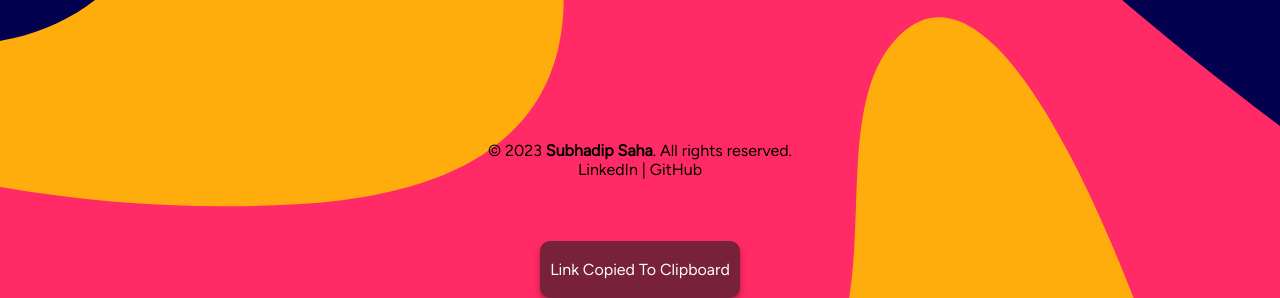
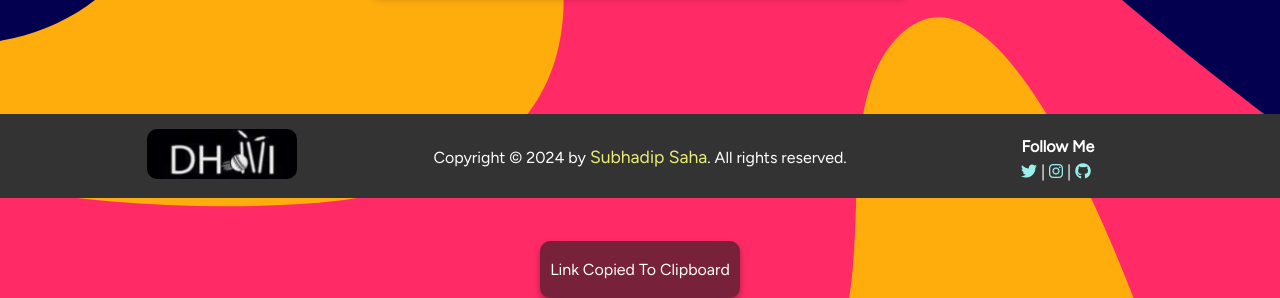
Before and after one commit to subh05sus/ThalaForReason, a website: page src/index.html in a window 1280 px wide. Shown: the part 602-900 px from the top of the page. Drawn offline with nearby package versions, Linux system fonts and the light colour scheme; a web font is replaced by a local one.

Commit message:
Added Footer

```diff
--- a/src/index.html
+++ b/src/index.html
@@ -1,17 +1,20 @@
 <!-- src/index.html -->
 <!DOCTYPE html>
 <html lang="en">
+
 <head>
   <meta charset="UTF-8">
   <meta name="viewport" content="width=device-width, initial-scale=1.0">
   <title>Thala For A Reason</title>
   <link rel="stylesheet" href="styles.css">
   <link rel="icon" href="favicon.png" type="image/x-icon">
-
-
-
+  <link rel="stylesheet" href="https://cdnjs.cloudflare.com/ajax/libs/font-awesome/6.4.2/css/all.min.css"
+    integrity="sha512-z3gLpd7yknf1YoNbCzqRKc4qyor8gaKU1qmn+CShxbuBusANI9QpRohGBreCFkKxLhei6S9CQXFEbbKuqLg0DA=="
+    crossorigin="anonymous" referrerpolicy="no-referrer" />
+  <script src="https://kit.fontawesome.com/3bc8e24f41.js"></script>
 
 </head>
+
 <body>
   <div class="toastify"></div>
   <div class="main" id="main">
@@ -26,7 +29,7 @@
       </h1>
       <form id="userForm">
         <input type="text" id="query" name="query" placeholder="Enter... for example: 'Subinoy'" required>
-        <button type="button" onclick="generateContent()" class="checkButton" >Check</button>
+        <button type="button" onclick="generateContent()" class="checkButton">Check</button>
       </form>
       <div id="loadingAnimation"></div>
 
@@ -59,7 +62,26 @@
     <audio id="audio" src="boleJoKoyal.mp3"></audio>
   </div>
 
-<div id="foot">
+  <footer>
+    <div class="img-f wid">
+      <img src="./favicon.png" alt="" srcset="">
+    </div>
+    <div id="foot-copy wid ">
+      <p>Copyright &copy; 2024 by <a href="https://github.com/subh05sus" target="_blank" id="foot-text">Subhadip
+          Saha</a>. All rights reserved.</p>
+    </div>
+
+    <div class="follow wid">
+      <h4>Follow Me</h4>
+      <div class="icon">
+        <a href="https://twitter.com/SubhadipSuDi" class="fab fa-twitter" target="_blank"></a>|
+        <a href="https://instagram.com/subh05sus_" class="fab fa-instagram" target="_blank"></a>|
+        <a href="https://github.com/subh05sus" class="fab fa-github" target="_blank"></a>
+      </div>
+    </div>
+  </footer>
+
+  <!-- <div id="foot">
   <center>
 
     &copy; 2023 <a href="https://linktr.ee/subhadipsaha"><b id="subh">Subhadip Saha</b></a>. All rights reserved.
@@ -69,7 +91,7 @@
     </div>
     <br>
   </center>
-</div>
+</div> -->
   <div class="toast hiddenToast" id="toast">
     <div class="linkCopied">
       <p>
@@ -85,4 +107,5 @@
   <script src="https://cdnjs.cloudflare.com/ajax/libs/bodymovin/5.7.9/lottie.min.js"></script>
 
 </body>
+
 </html>
--- a/src/styles.css
+++ b/src/styles.css
@@ -207,3 +207,84 @@ button:hover {
   border-radius: 50%;
   transform: translate(-50%,-50%);
 }
+
+footer {
+  position: fixed;
+  left: 0;
+  bottom: 0;
+  width: 100%;
+  background-color: #333;
+  color: white;
+  text-align: center;
+  padding: 5px 0;
+  display: flex;
+  justify-content: center;
+  align-items: center;
+}
+
+footer a{
+  font-size: 16px;
+  text-decoration: none;
+  color: #088178;
+}
+
+#foot-text {
+  position: relative;
+  font-size: 1.1em;
+  color: #ecee78;
+  text-decoration: none;
+  font-weight: 500;
+}
+
+#foot-text::after {
+  content: '';
+  position: absolute;
+  left: 0;
+  bottom: -6px;
+  width: 100%;
+  height: 3px;
+  background: #fff;
+  border-radius: 5px;
+  transform: scaleX(0);
+  transform-origin: right;
+  transition: transform 0.5s ease;
+}
+
+#foot-text:hover::after {
+  transform-origin: left;
+  transform: scaleX(1);
+}
+
+footer .follow a{
+  color: #9af1ec;
+  padding-right: 4px;
+  cursor: pointer;
+}
+
+.icon .fa-twitter:hover {
+  color: #1DA1F2;
+}
+
+.icon .fa-instagram:hover {
+  color: #E1306C;
+}
+.icon .fa-github:hover {
+  color: #181717;
+}
+
+.img-f img{
+  width: 150px;
+  height: 50px;
+  object-fit: cover;
+  border-radius: 10px;
+  margin: 10px;
+
+}
+.wid{
+  width: 33%;
+}
+
+.follow h4{
+  margin: 1px;
+  padding: 5px;
+}
```
Lines whose indentation alone changed are shown as unchanged.
